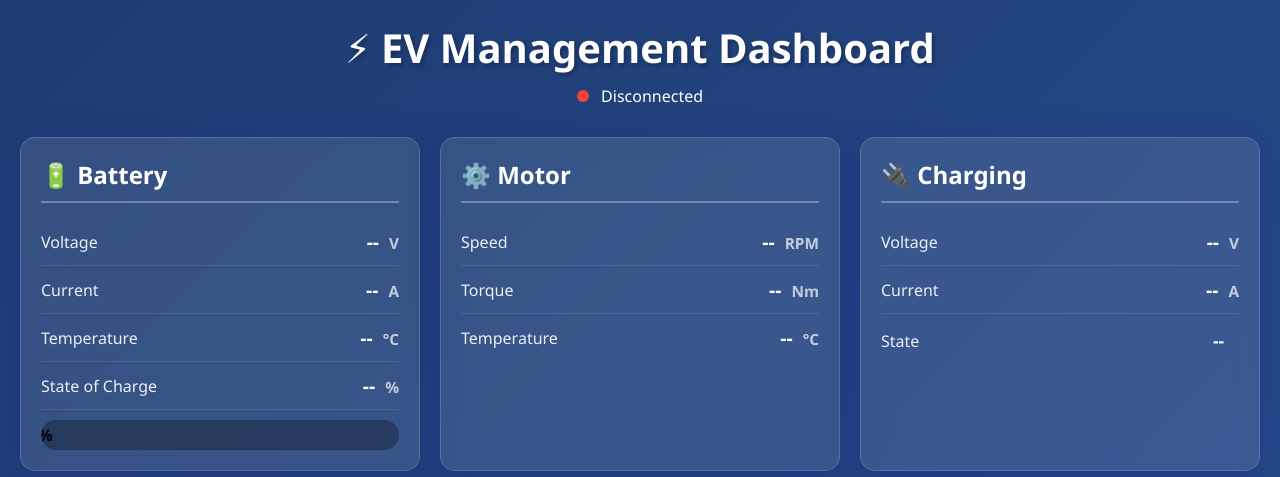
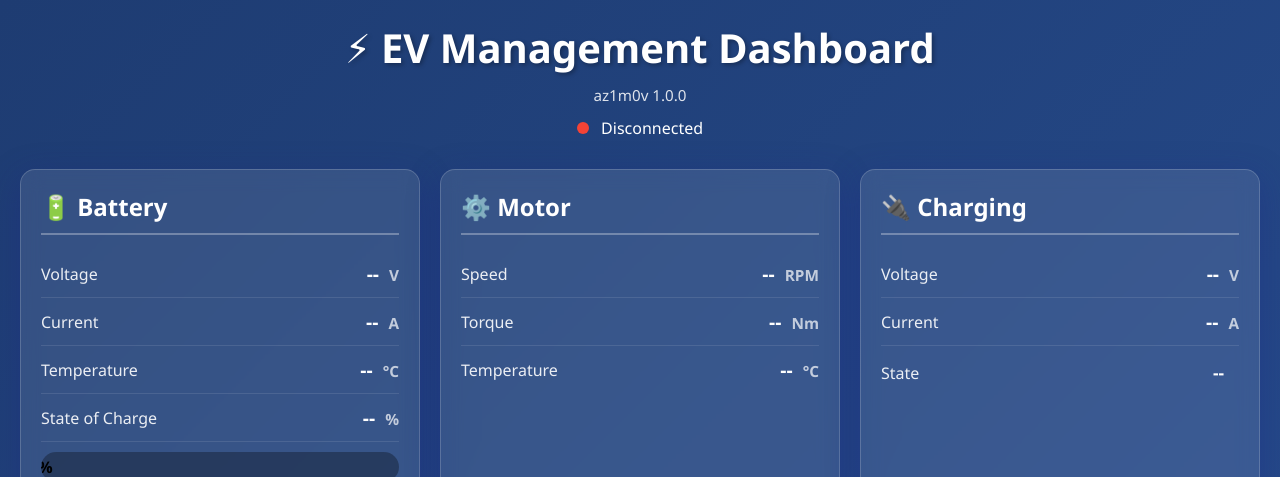
Before and after one commit to DmitrySlesarev/az1m0v, a Python web app: template ui/templates/dashboard.html in a window 1280 px wide. Shown: the top 477 px of the page. Run offline with Jinja, Linux system fonts and the light colour scheme; the template is opened without the code that fills it, so the values that code supplies are empty; some libraries are stand-ins or nearby versions.

Commit message:
chore(release): az1m0v 1.0.0 — first major version
- Bump Poetry project version to 1.0.0.
- README: version banner, release section linking CHANGELOG, test counts, status.
- Docs (docs/*): version stamps and Python 3.11–3.13 alignment.
- architecture.drawio / architecture.txt: v1.0.0 labeling; tree lists CHANGELOG.
- Dashboard template: title and visible 1.0.0 label.
- Add CHANGELOG.md (Keep a Changelog).

Made-with: Cursor

```diff
--- a/architecture.txt
+++ b/architecture.txt
@@ -1,6 +1,7 @@
-az1m0v/ (EV Management System)
+az1m0v/ (EV Management System) — version 1.0.0 (first major release)
 ├── README.md
 ├── LICENSE
+├── CHANGELOG.md                   # Release history (semver); v1.0.0 = first major release
 ├── main.py                         # Entry point for EV system:
 │                                  #   - Initializes all components (BMS, motor, charging, vehicle controller)
 │                                  #   - Initializes sensors (IMU, temperature sensors)
--- a/pyproject.toml
+++ b/pyproject.toml
@@ -1,6 +1,6 @@
 [tool.poetry]
 name = "az1m0v"
-version = "0.1.1"
+version = "1.0.0"
 description = "Electric Vehicle Management System"
 authors = ["Dmitry Slesarev <dvslesar@gmail.com>"]
 license = "GPL"
--- a/ui/templates/dashboard.html
+++ b/ui/templates/dashboard.html
@@ -3,7 +3,7 @@
 <head>
     <meta charset="UTF-8">
     <meta name="viewport" content="width=device-width, initial-scale=1.0">
-    <title>EV Dashboard - az1m0v</title>
+    <title>EV Dashboard - az1m0v 1.0.0</title>
     <script src="https://cdn.socket.io/4.5.4/socket.io.min.js"></script>
     <style>
         * {
@@ -34,6 +34,12 @@
             font-size: 2.5em;
             margin-bottom: 10px;
             text-shadow: 2px 2px 4px rgba(0,0,0,0.3);
+        }
+
+        .app-version {
+            font-size: 0.95em;
+            opacity: 0.85;
+            margin-bottom: 12px;
         }
 
         .status-indicator {
@@ -252,6 +258,7 @@
     <div class="container">
         <header>
             <h1>⚡ EV Management Dashboard</h1>
+            <p class="app-version">az1m0v 1.0.0</p>
             <p>
                 <span class="status-indicator disconnected" id="statusIndicator"></span>
                 <span id="connectionStatus">Disconnected</span>
```
Also changed, not shown: docs/HARDWARE_REQUIREMENTS.md (+2 -0 lines), docs/config-parameters.md (+2 -0 lines), docs/configuration.md (+2 -0 lines), CHANGELOG.md (added), README.md, docs/README.md, 1 other file.
